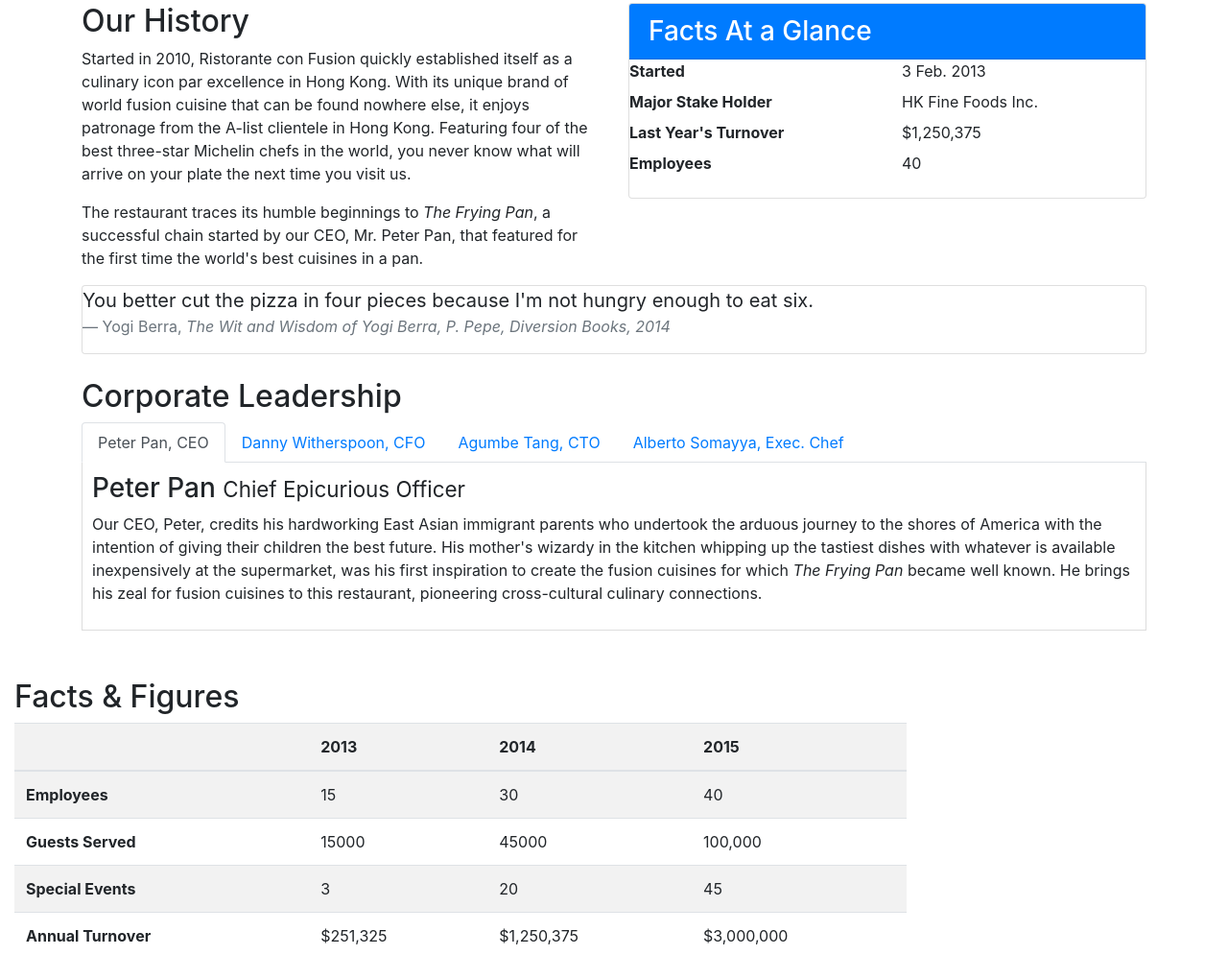
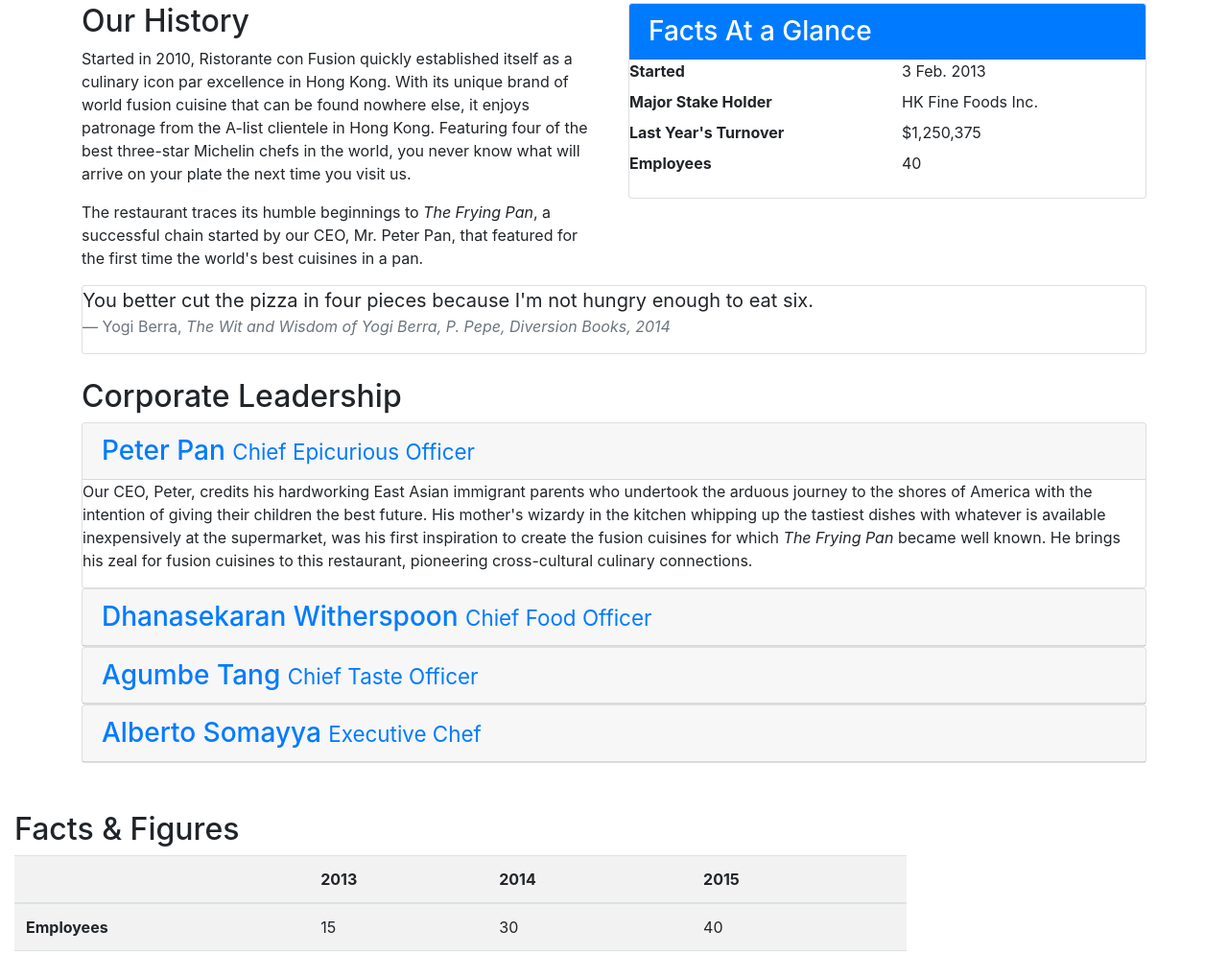
Before and after one commit to jhazelton1/conFusion, a website: page aboutus.html in a window 1280 px wide. Shown: the part 441-1436 px from the top of the page at 96% size. Drawn offline with nearby package versions, Linux system fonts and the light colour scheme.

Commit message:
Accordion

```diff
--- a/aboutus.html
+++ b/aboutus.html
@@ -102,44 +102,61 @@
       <div class="col-12 col-sm-12">
         <h2>Corporate Leadership</h2>
 
-        <ul class="nav nav-tabs" role="tablist">
-          <li class="nav-item">
-            <a href="#peter" role="tab" data-toggle="tab" class="nav-link active"> Peter Pan, CEO</a></li>
-          <li class="nav-item">
-            <a href="#danny" role="tab" data-toggle="tab" class="nav-link"> Danny Witherspoon, CFO</a></li>
-          <li class="nav-item">
-            <a href="#agumbe" role="tab" data-toggle="tab" class="nav-link">Agumbe Tang, CTO</a></li>
-          <li class="nav-item">
-            <a href="#alberto" role="tab" data-toggle="tab" class="nav-link">Alberto Somayya, Exec. Chef</a></li>
-        </ul>
 
-        <div class="tab-content">
-          <div role="tabpanel" class="tab-pane fade show active" id="peter">
-            <h3>Peter Pan <small>Chief Epicurious Officer</small></h3>
-            <div class="hidden-xs-down">
-              <p>Our CEO, Peter, credits his hardworking East Asian immigrant parents who undertook the arduous journey to the shores of America with the intention of giving their children the best future. His mother's wizardy in the kitchen whipping up
-                the tastiest dishes with whatever is available inexpensively at the supermarket, was his first inspiration to create the fusion cuisines for which <em>The Frying Pan</em> became well known. He brings his zeal for fusion cuisines to this
-                restaurant, pioneering cross-cultural culinary connections.</p>
+        <div class="accordian" role="tablist">
+          <div class="card">
+            <div role="tab" class="card-header" id="peterhead">
+              <h3 class="mb-0">
+              <a href="#peter" data-toggle="collapse" data-parent="#accordian">
+              Peter Pan <small>Chief Epicurious Officer</small></a></h3>
+            </div>
+            <div role="tabpanel" class="collapse show" id="peter">
+              <div class="card-block">
+                <p class="hidden-xs-down">Our CEO, Peter, credits his hardworking East Asian immigrant parents who undertook the arduous journey to the shores of America with the intention of giving their children the best future. His mother's wizardy in the kitchen whipping up
+                  the tastiest dishes with whatever is available inexpensively at the supermarket, was his first inspiration to create the fusion cuisines for which <em>The Frying Pan</em> became well known. He brings his zeal for fusion cuisines to this
+                  restaurant, pioneering cross-cultural culinary connections.</p>
+              </div>
             </div>
           </div>
-          <div role="tabpanel" class="tab-pane fade" id="danny">
-            <h3>Dhanasekaran Witherspoon <small>Chief Food Officer</small></h3>
-            <div class="hidden-xs-down">
-              <p>Our CFO, Danny, as he is affectionately referred to by his colleagues, comes from a long established family tradition in farming and produce. His experiences growing up on a farm in the Australian outback gave him great appreciation for
-                varieties of food sources. As he puts it in his own words, <em>Everything that runs, wins, and everything that stays, pays!</em></p>
+
+          <div class="card">
+            <div role="tab" class="card-header" id="dannyhead">
+              <h3 class="mb-0">
+                <a href="#danny" class="collapsed" data-toggle="collapse" data-parent="#accordian">
+                Dhanasekaran Witherspoon <small>Chief Food Officer</small></a></h3>
+            </div>
+            <div role="tabpanel" class="collapse" id="danny">
+              <div class="card-block">
+                <p class="hidden-xs-down">Blessed with the most discerning gustatory sense, Agumbe, our CTO, personally ensures that every dish that we serve meets his exacting tastes. Our chefs dread the tongue lashing that ensues if their dish does not meet his exacting standards.
+                  He lives by his motto, <em>You click only if you survive my lick.</em></p>
+              </div>
             </div>
           </div>
-          <div role="tabpanel" class="tab-pane fade" id="agumbe">
-            <h3>Agumbe Tang <small>Chief Taste Officer</small></h3>
-            <div class="hidden-xs-down">
-              <p>Blessed with the most discerning gustatory sense, Agumbe, our CTO, personally ensures that every dish that we serve meets his exacting tastes. Our chefs dread the tongue lashing that ensues if their dish does not meet his exacting standards.
-                He lives by his motto, <em>You click only if you survive my lick.</em></p>
+
+          <div class="card">
+            <div role="tab" class="card-header" id="agumebhead">
+              <h3 class="mb-0">
+                  <a href="#agumbe" class="collapsed" data-toggle="collapse" data-parent="#accordian">
+                  Agumbe Tang  <small>Chief Taste Officer</small></a></h3>
+            </div>
+            <div role="tabpanel" class="collapse" id="agumbe">
+              <div class="card-block">
+                <p class="hidden-xs-down">Our CFO, Danny, as he is affectionately referred to by his colleagues, comes from a long established family tradition in farming and produce. His experiences growing up on a farm in the Australian outback gave him great appreciation for
+                  varieties of food sources. As he puts it in his own words, <em>Everything that runs, wins, and everything that stays, pays!</em></p>
+              </div>
             </div>
           </div>
-          <div role="tabpanel" class="tab-pane fade" id="alberto">
-            <h3>Alberto Somayya <small>Executive Chef</small></h3>
-            <div class="hidden-xs-down">
-              <p>Award winning three-star Michelin chef with wide International experience having worked closely with whos-who in the culinary world, he specializes in creating mouthwatering Indo-Italian fusion experiences. He says, <em>Put together the cuisines from the two craziest cultures, and you get a winning hit! Amma Mia!</em></p>
+
+          <div class="card">
+            <div role="tab" class="card-header" id="albertohead">
+              <h3 class="mb-0">
+                    <a href="#alberto" class="collapsed" data-toggle="collapse" data-parent="#accordian">
+                    Alberto Somayya  <small>Executive Chef</small></a></h3>
+            </div>
+            <div role="tabpanel" class="collapse" id="alberto">
+              <div class="card-block">
+                <p class="hidden-xs-down">Award winning three-star Michelin chef with wide International experience having worked closely with whos-who in the culinary world, he specializes in creating mouthwatering Indo-Italian fusion experiences. He says, <em>Put together the cuisines from the two craziest cultures, and you get a winning hit! Amma Mia!</em></p>
+              </div>
             </div>
           </div>
         </div>
```
Also changed, not shown: 1 other file.
